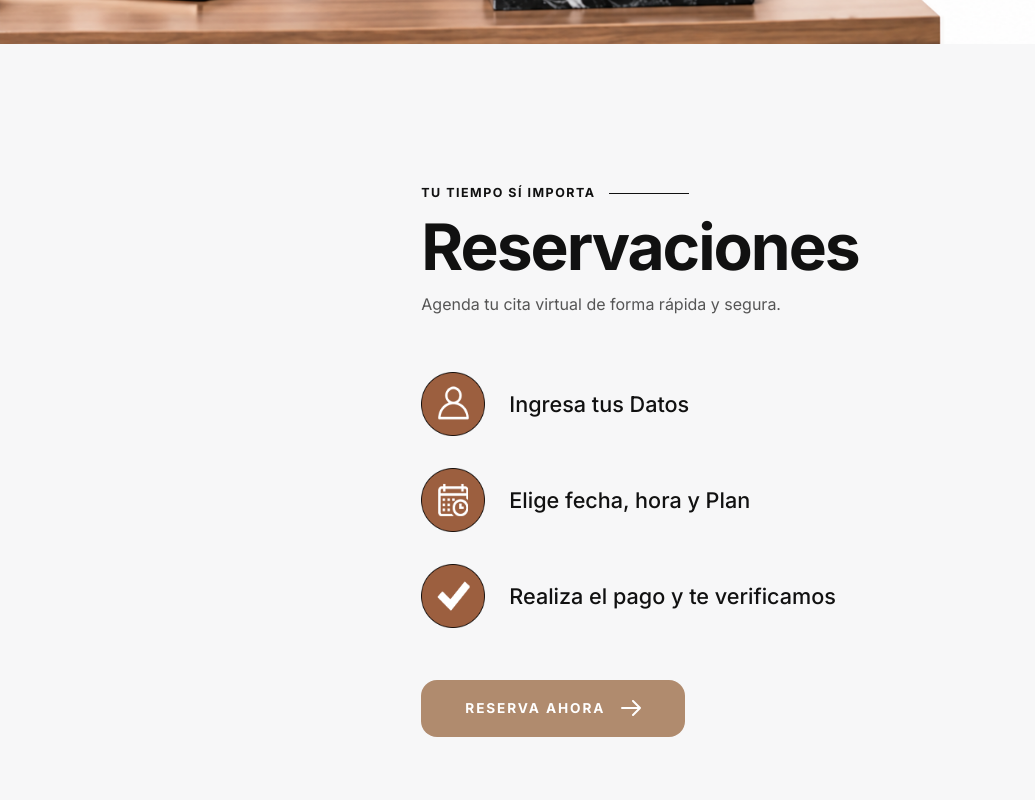
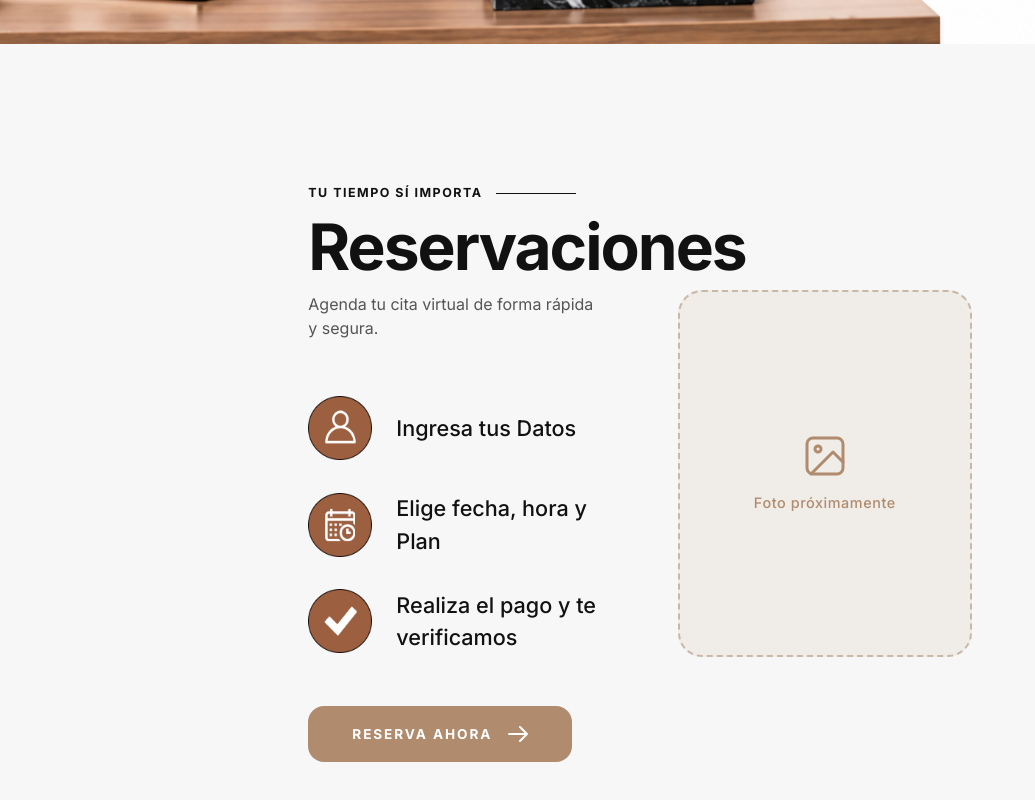
Before and after one commit to Villegascs/Psi.-Carla-Martinez, a Next.js app: page / in a window 1280 px wide. Shown: the part 676-1476 px from the top of the page, without its empty margins (0-1035 px from the left). Built offline with nearby package versions, Linux system fonts and the light colour scheme; no server answers.

Commit message:
feat: reservaciones layout 2 columnas - contenido izq, placeholder foto der

```diff
--- a/src/app/page.tsx
+++ b/src/app/page.tsx
@@ -27,9 +27,12 @@ export default function Home() {
 
       <div style={{ display: "flex", flexDirection: "column", gap: "240px", alignItems: "center", paddingTop: "140px", paddingBottom: "160px" }}>
 
-      {/* Reservaciones Section — nuevo diseño de referencia */}
+      {/* Reservaciones Section — dos columnas: contenido izq, foto der */}
       <FadeIn delay={200} direction="up" style={{ width: "100%", maxWidth: "1100px", padding: "0 24px" }}>
-        <div>
+        <div style={{ display: "flex", alignItems: "center", gap: "80px" }}>
+
+          {/* LEFT — contenido */}
+          <div style={{ flex: "1 1 0", minWidth: 0 }}>
           {/* Eyebrow */}
           <div style={{ display: "flex", alignItems: "center", gap: "14px", marginBottom: "10px" }}>
             <span style={{
@@ -81,8 +84,36 @@ export default function Home() {
               <path d="M1 8H19M19 8L12 1M19 8L12 15" stroke="white" strokeWidth="2" strokeLinecap="round" strokeLinejoin="round"/>
             </svg>
           </a>
+          </div>{/* END LEFT */}
+
+          {/* RIGHT — placeholder foto */}
+          <div style={{
+            flex: "1 1 0",
+            minWidth: 0,
+            aspectRatio: "4/5",
+            borderRadius: "24px",
+            backgroundColor: "#f0ece7",
+            border: "2px dashed #c9b8a8",
+            display: "flex",
+            flexDirection: "column",
+            alignItems: "center",
+            justifyContent: "center",
+            gap: "12px",
+            color: "#b08b6e",
+          }}>
+            <svg width="48" height="48" viewBox="0 0 24 24" fill="none" stroke="currentColor" strokeWidth="1.5" strokeLinecap="round" strokeLinejoin="round">
+              <rect x="3" y="3" width="18" height="18" rx="3"/>
+              <circle cx="8.5" cy="8.5" r="1.5"/>
+              <polyline points="21 15 16 10 5 21"/>
+            </svg>
+            <span style={{ fontSize: "0.9rem", fontWeight: 500, color: "#b08b6e", letterSpacing: "0.04em" }}>
+              Foto próximamente
+            </span>
+          </div>
+
         </div>
       </FadeIn>
+
 
       {/* Talleres Section */}
       <FadeIn delay={300} direction="up" style={{ width: "100%", maxWidth: "1100px", padding: "0 24px" }}>
```
